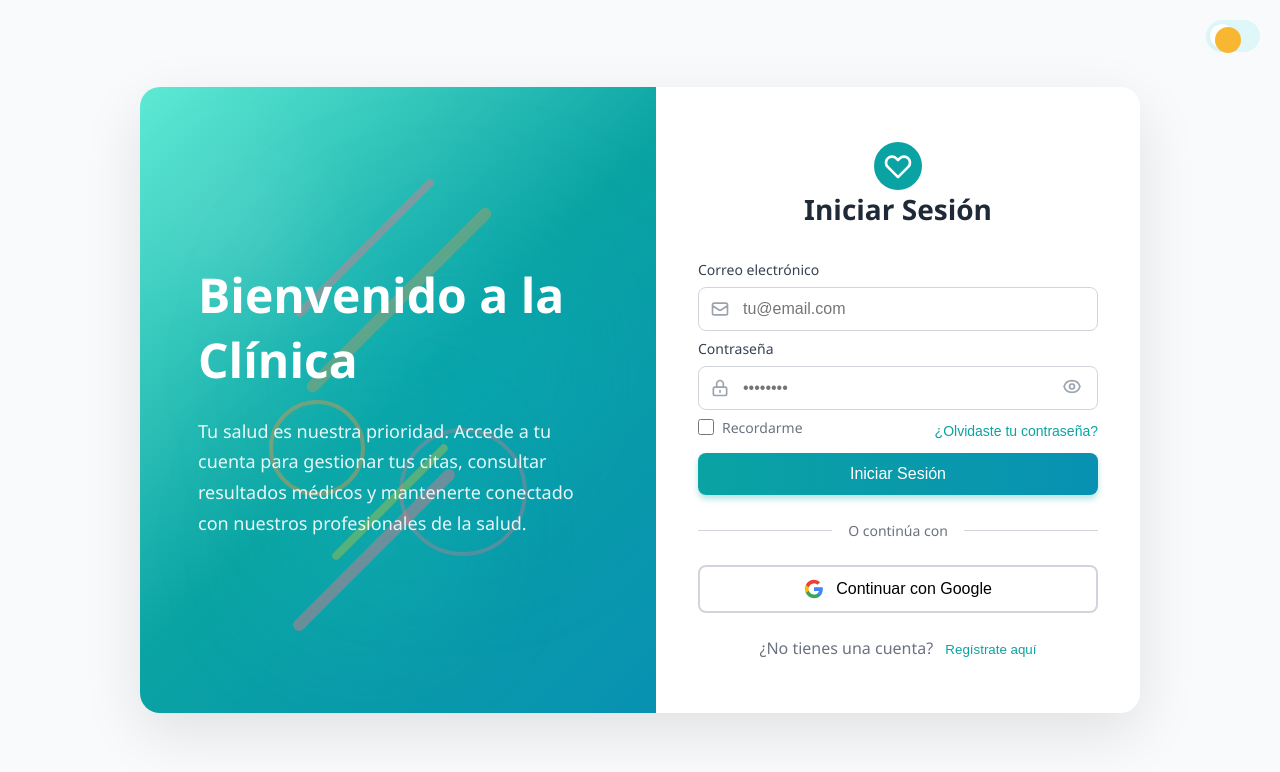
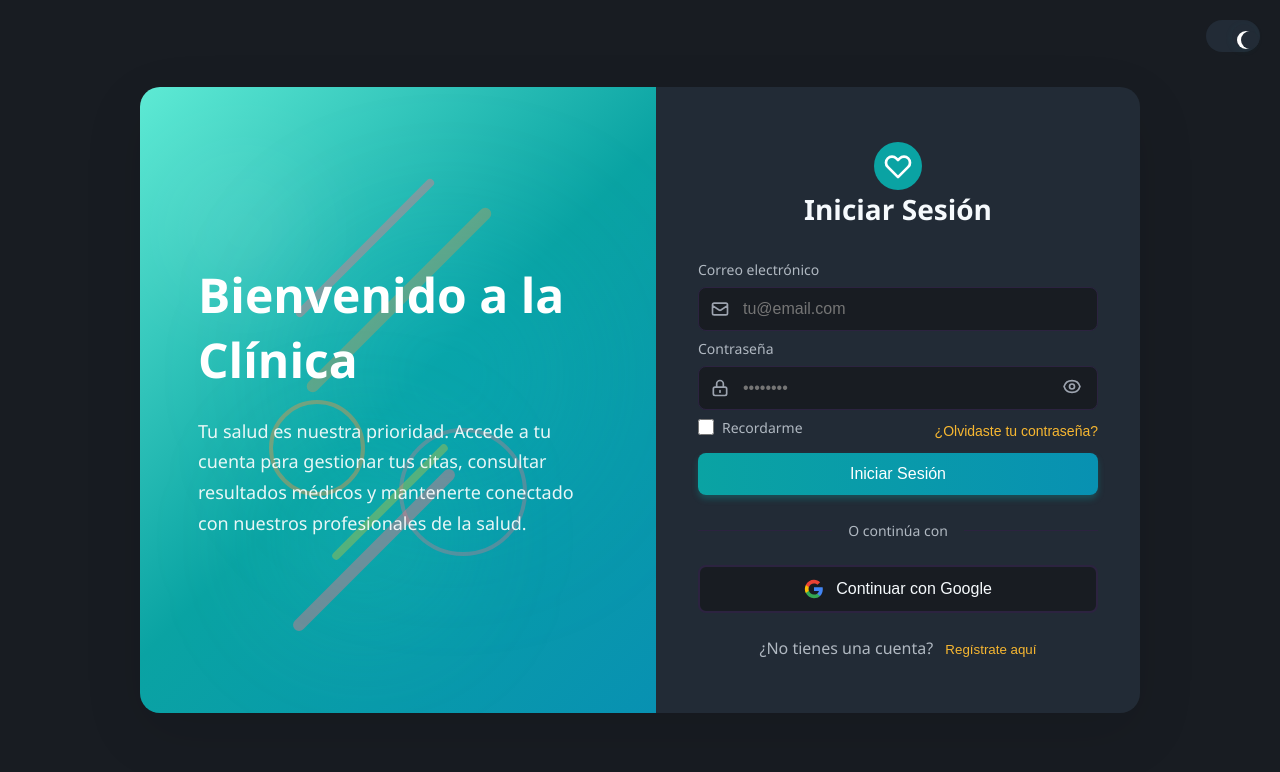
Before and after one commit to JoseGR645/clinica, a plain HTML site: page index.html in a window 1280 px wide. Both pictures are taken after a click on the button 1233 px from the left and 36 px from the top of the page. Drawn offline with Linux system fonts and the light colour scheme; no server answers.

Commit message:
corregir bugs

```diff
--- a/datos.html
+++ b/datos.html
@@ -4,7 +4,7 @@
     <meta charset="UTF-8">
     <meta name="viewport" content="width=device-width, initial-scale=1.0">
     <title>Mi Perfil - Clínica Sonrisas y Salud</title>
-    <link rel="stylesheet" href="styles/datos.css">
+    <link rel="stylesheet" href="/styles/datos.css">
 </head>
 <body>
     <div class="container">
@@ -133,7 +133,7 @@
     <script src="https://www.gstatic.com/firebasejs/9.22.0/firebase-auth-compat.js"></script>
     <script src="https://www.gstatic.com/firebasejs/9.22.0/firebase-storage-compat.js"></script>
 
-    <script src="scripts/datos.js"></script>
+    <script src="/scripts/datos.js"></script>
     <script>
         function toggleTheme() {
             const btn = document.getElementById('themeToggle');
--- a/index.html
+++ b/index.html
@@ -4,7 +4,8 @@
     <meta charset="UTF-8">
     <meta name="viewport" content="width=device-width, initial-scale=1.0">
     <title>Login Clínica</title>
-    <link rel="stylesheet" href="styles/login.css"></head>
+    <link rel="stylesheet" href="/styles/login.css">
+</head>
 <body>
     <div class="login-wrapper">
         <!-- Botón de modo noche -->
@@ -121,8 +122,22 @@
 
     <script src="https://www.gstatic.com/firebasejs/9.22.0/firebase-app-compat.js"></script>
     <script src="https://www.gstatic.com/firebasejs/9.22.0/firebase-auth-compat.js"></script>
-
-    <!-- Script personalizado -->
-    <script src="scripts/login.js"></script>
+    <script src="/scripts/login.js"></script>
+    <script>
+        function toggleTheme() {
+            const btn = document.getElementById('themeToggle');
+            const isNight = document.body.classList.toggle('night');
+            btn.classList.toggle('active', isNight);
+            localStorage.setItem('theme', isNight ? 'night' : 'light');
+        }
+        window.addEventListener('DOMContentLoaded', function() {
+            const btn = document.getElementById('themeToggle');
+            const theme = localStorage.getItem('theme');
+            if(theme === 'night') {
+                document.body.classList.add('night');
+                btn.classList.add('active');
+            }
+        });
+    </script>
 </body>
 </html>
```
